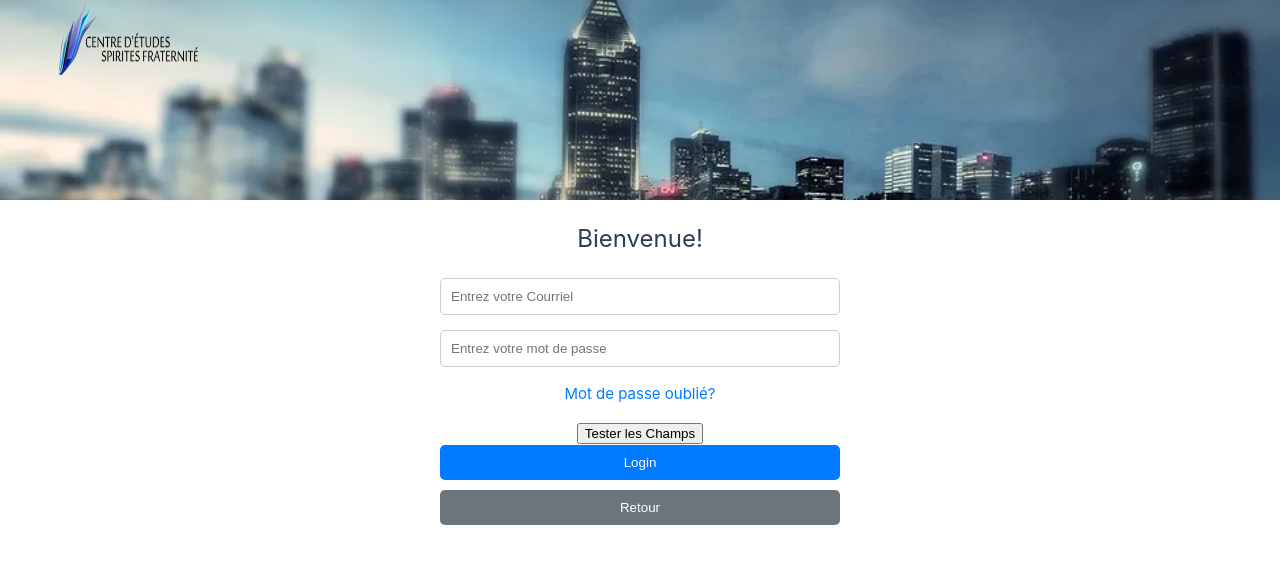
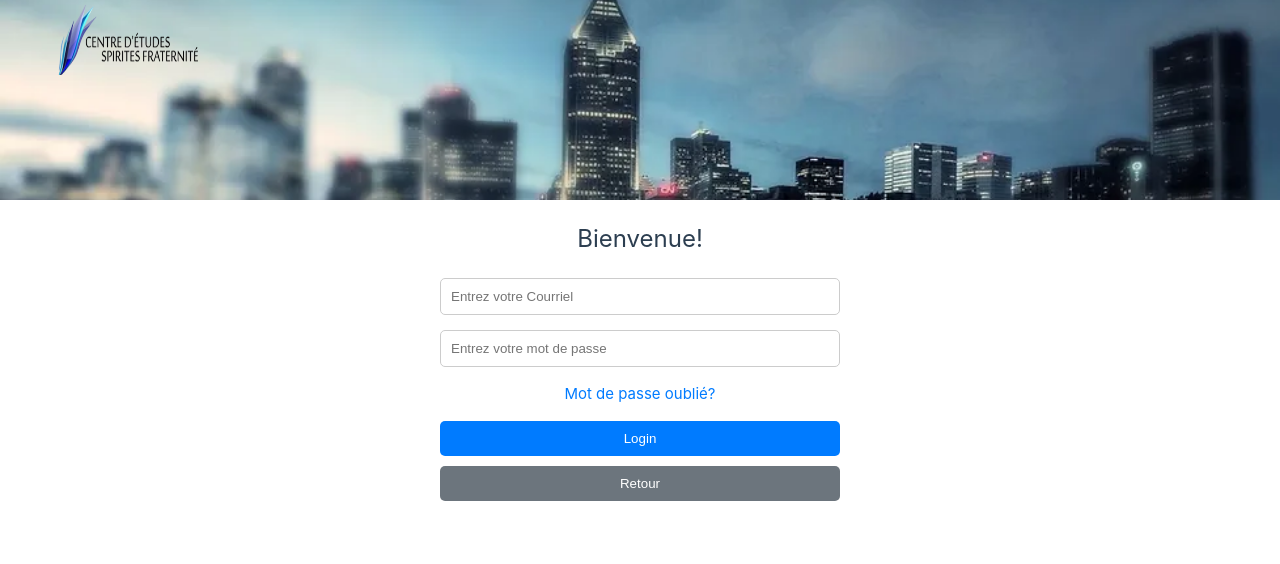
Before and after one commit to AlexLeao13/applicationWeb, a Vue app: page /fr in a window 1280 px wide. Both pictures are taken after a click on the button "Se connecter". Shown: the top 564 px of the page. Built offline with nearby package versions, Linux system fonts and the light colour scheme.

Commit message:
login domain api.cesf.ca

```diff
--- a/src/views/Signin.vue
+++ b/src/views/Signin.vue
@@ -38,7 +38,7 @@
       </a>
 
       <!-- Bouton pour tester les champs -->
-      <button @click="testFields">Tester les Champs</button>
+      <!-- <button @click="testFields">Tester les Champs</button> -->
 
       <!-- Bouton Login -->
       <button class="btn-ok" @click="signin">Login</button>
@@ -61,13 +61,14 @@ export default {
     return {
       courriel: "", // Champ pour le courriel de l'utilisateur
       password: "", // Champ pour le mot de passe
-      error: null   // Message d'erreur pour afficher les problèmes
+      error: null // Message d'erreur pour afficher les problèmes
     };
   },
   methods: {
     // Méthode pour tester les champs de formulaire
     testFields() {
-      console.log("Courriel :", this.courriel);ß
+      console.log("Courriel :", this.courriel);
+      ß;
       console.log("Mot de passe :", this.password);
     },
     // Méthode pour revenir en arrière
@@ -82,8 +83,8 @@ export default {
     async signin() {
       try {
         console.log("Données envoyées via Axios :", {
-            courriel: this.courriel,
-            password: this.password
+          courriel: this.courriel,
+          password: this.password
         });
 
         const data = {
@@ -91,7 +92,7 @@ export default {
           password: this.password
         };
 
-        const response = await axios.post("/login", data); // Requête POST au backend
+        const response = await axios.post("https://api.cesf.ca/login", data); // Requête POST au backend
 
         if (response.data && response.data.token) {
           // Stockage du token et redirection
@@ -107,7 +108,6 @@ export default {
     }
   }
 };
-
 </script>
 
 <style scoped>
@@ -139,7 +139,6 @@ export default {
   height: 70px;
   width: 140px;
 }
-
 
 .form-container {
   margin-top: 20px;
```
